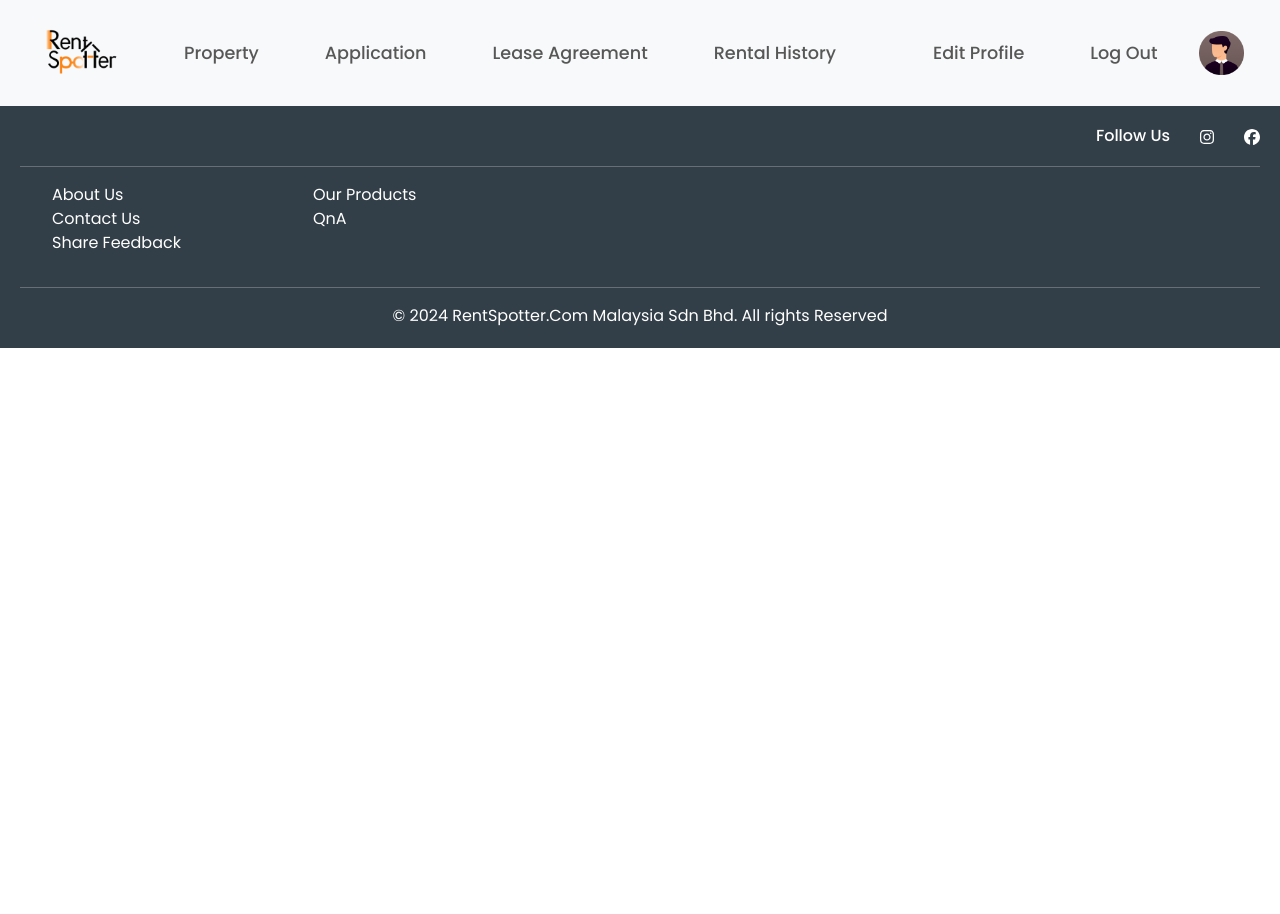
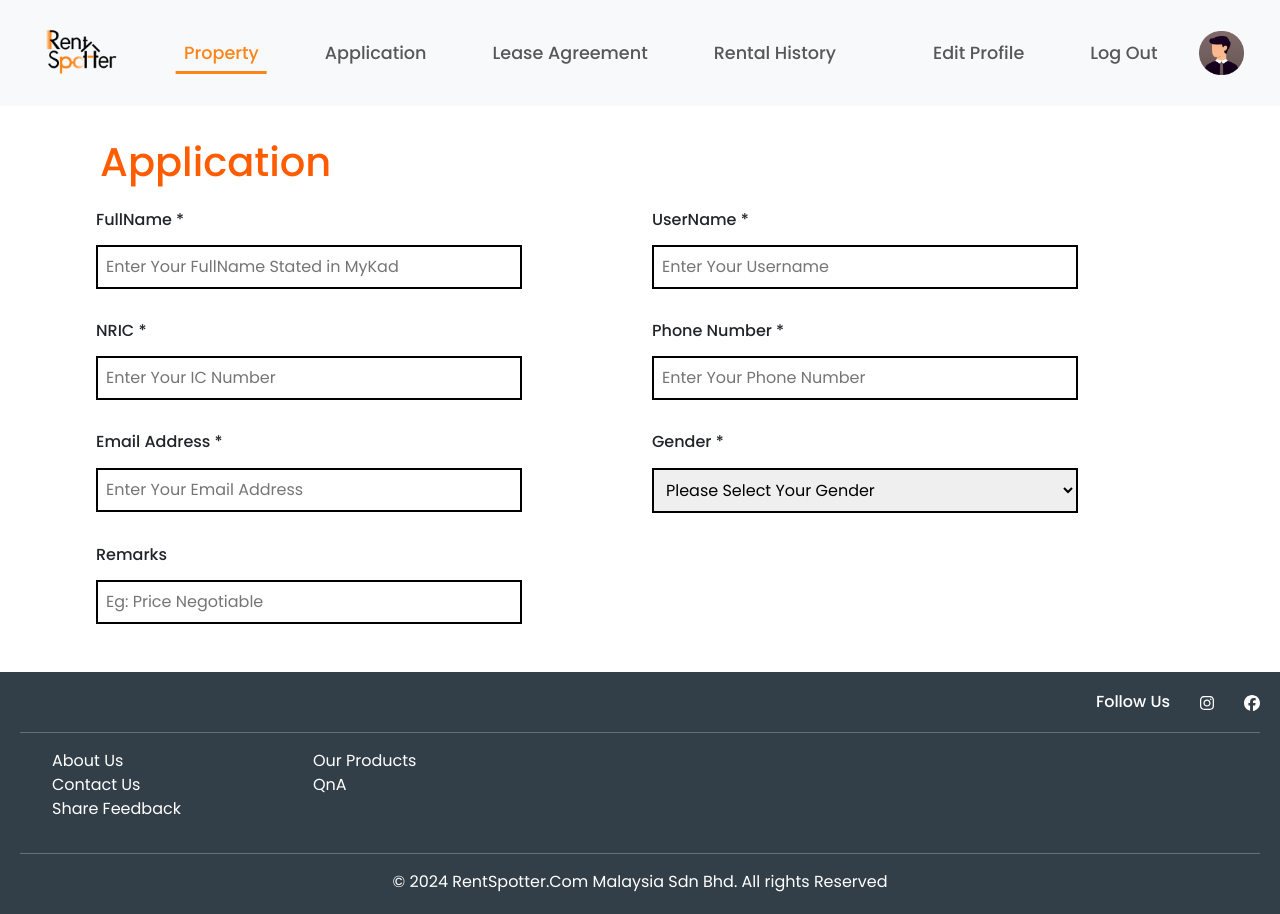
Before and after one commit to heng003/Wellbot_WebApplication, a React (Create React App) app in the folder client/: page /tenantApplication in a window 1280 px wide. Before the commit the page ends 800 px from the top, so only its background shows below. Built offline with nearby package versions, Linux system fonts and the light colour scheme.

Commit message:
tenant nav bar add default

```diff
--- a/client/src/App.js
+++ b/client/src/App.js
@@ -20,6 +20,7 @@ import EditLandlordProfile from './LandlordPOV/EditLandlordProfile';
 import EditTenantProfile from './TenantPOV/EditTenantProfile';
 import TenantViewProperty from './TenantPOV/ViewProperty';
 import TenantApplyForm from './TenantPOV/TenantApplyForm';
+import TenantApplication from './TenantPOV/TenantApplication';
 
 function App() {
   return (
@@ -42,8 +43,9 @@ function App() {
             <Route path="/tenantHome" element={<TenantHome />}/>
             <Route path="/landlordProfileEdit" element={<EditLandlordProfile />}/>
             <Route path="/tenantProfileEdit" element={<EditTenantProfile />}/>
-            <Route path="/tenantViewProperty" element={< TenantViewProperty/>}/>
-            <Route path="/tenantApplyForm" element={< TenantApplyForm/>}/>
+            <Route path="/tenantViewProperty" element={<TenantViewProperty/>}/>
+            <Route path="/tenantApplyForm" element={<TenantApplyForm/>}/>
+            <Route path="/tenantApplication" element={<TenantApplication/>}/>
           </Routes>
           <ShowFooter>
             <Footer />
--- /dev/null
+++ b/client/src/TenantPOV/TenantApplication.jsx
@@ -0,0 +1,66 @@
+import React, { useState } from "react";
+import './edittenantprofile.css';
+
+const TenantApplication = () => {
+
+    const [selectedGender, setSelectedGender] = useState("");
+    const [clicked, setClicked] = useState(false);
+
+    const handleDropdownGenderChange = (event) => {
+        setSelectedGender(event.target.value);
+    };
+
+    return(
+        <div id="editContainer">
+            <h1 className="edit-title">Application</h1>
+
+            <div id="editLandlordForm">
+                <div className="row" id="row2">
+                    <div className="col">
+                        <h6>FullName *</h6>
+                        <input type="text" name="editFullname" id="editFullname" placeholder="Enter Your FullName Stated in MyKad" required/>
+                    </div>
+                    <div className="col">
+                        <h6>UserName *</h6>
+                        <input type="text" name="editUsername" id="editUsername" placeholder="Enter Your Username" required/>
+                    </div>
+                </div>
+                <div className="row">
+                    <div className="col">
+                        <h6>NRIC *</h6>
+                        <input type="text" name="editIC" id="editIC" placeholder="Enter Your IC Number" required pattern="[0-9]{12}}" />
+                    </div>
+                    <div className="col">
+                        <h6>Phone Number *</h6>
+                        <input type="tel" name="editPhoneno" id="editPhoneno" placeholder="Enter Your Phone Number" required pattern="[0-9]{3}-[0-9]{7,8}"/>
+                    </div>
+                </div>
+                <div className="row">
+                    <div className="col">
+                        <h6>Email Address *</h6>
+                        <input type="email" name="editEmail" id="editEmail" placeholder="Enter Your Email Address" required/>
+                    </div>
+                    <div className="col">
+                        <h6>Gender *</h6>
+                        <select name="editGender" id="editGender" required className="gender-dropdownlist" value={selectedGender} onChange={handleDropdownGenderChange}>
+                            <option value="" disabled hidden style={{ color: '#E6E6E6' }}>Please Select Your Gender</option>
+                            <option value="male">Male</option>
+                            <option style={{ fontSize: '16px', padding: '10px', color: '#333' }} value="female">Female</option>
+                        </select>
+                    </div>
+                </div>
+
+                <div className="row">
+                    <div className="col">
+                        <h6>Remarks</h6>
+                        <input type="text" name="editRemarks" id="editRemarks" placeholder="Eg: Price Negotiable"/>
+                    </div>
+                    <div className="col"></div>
+                </div>
+            </div>
+
+        </div>
+    )
+}
+
+export default TenantApplication;
--- a/client/src/TenantPOV/TenantNavbar.jsx
+++ b/client/src/TenantPOV/TenantNavbar.jsx
@@ -1,8 +1,14 @@
-import React from "react";
+import React, { useState } from "react";
 import { Link } from 'react-router-dom';
 import '../GeneralPage/navbar.css';
 
 const TenantNavbar = () => {
+
+    const [activeItem, setActiveItem] = useState('Property');
+
+    const handleItemClick = (itemName) => {
+        setActiveItem(itemName);
+    };
 
     return(
         <div className="navBarContainer">
@@ -15,17 +21,17 @@ const TenantNavbar = () => {
 
                 <div class="collapse navbar-collapse" id="navbarNav">
                     <ul class="navbar-nav me-auto mb-2 mb-lg-0">
-                        <li class="nav-item">
-                            <Link className="nav-link" to="/tenantHome">Property</Link>
+                        <li className={`nav-item ${activeItem === 'Property' ? 'active' : ''}`}>
+                            <Link className="nav-link" to="/tenantHome" onClick={() => handleItemClick('Property')}>Property</Link>
                         </li>
-                        <li class="nav-item">
-                            <Link className="nav-link" to="#">Application</Link>
+                        <li className={`nav-item ${activeItem === 'Application' ? 'active' : ''}`}>
+                            <Link className="nav-link" to="/tenantApplication" onClick={() => handleItemClick('Application')}>Application</Link>
                         </li>
-                        <li class="nav-item">
-                            <Link className="nav-link" to="#">Lease Agreement</Link>
+                        <li className={`nav-item ${activeItem === 'Lease Agreement' ? 'active' : ''}`} >
+                            <Link className="nav-link" to="#" onClick={() => handleItemClick('Lease Agreement')}>Lease Agreement</Link>
                         </li>
-                        <li class="nav-item">
-                            <Link className="nav-link" to="#">Rental History</Link>
+                        <li className={`nav-item ${activeItem === 'Rental History' ? 'active' : ''}`}>
+                            <Link className="nav-link" to="#" onClick={() => handleItemClick('Rental History')}>Rental History</Link>
                         </li>
                     </ul>
                     <ul class="navbar-nav">
```
Also changed, not shown: client/public/Images/photo_icon.svg (added).
